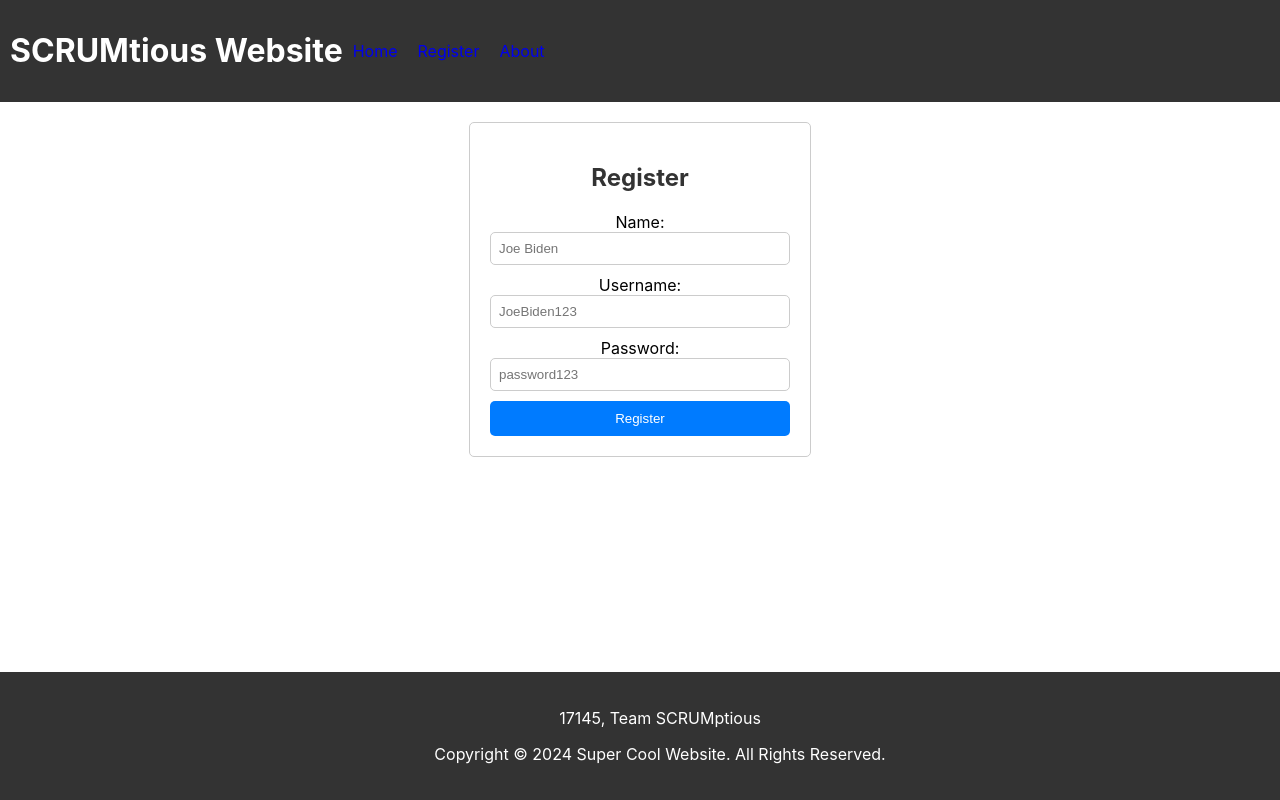
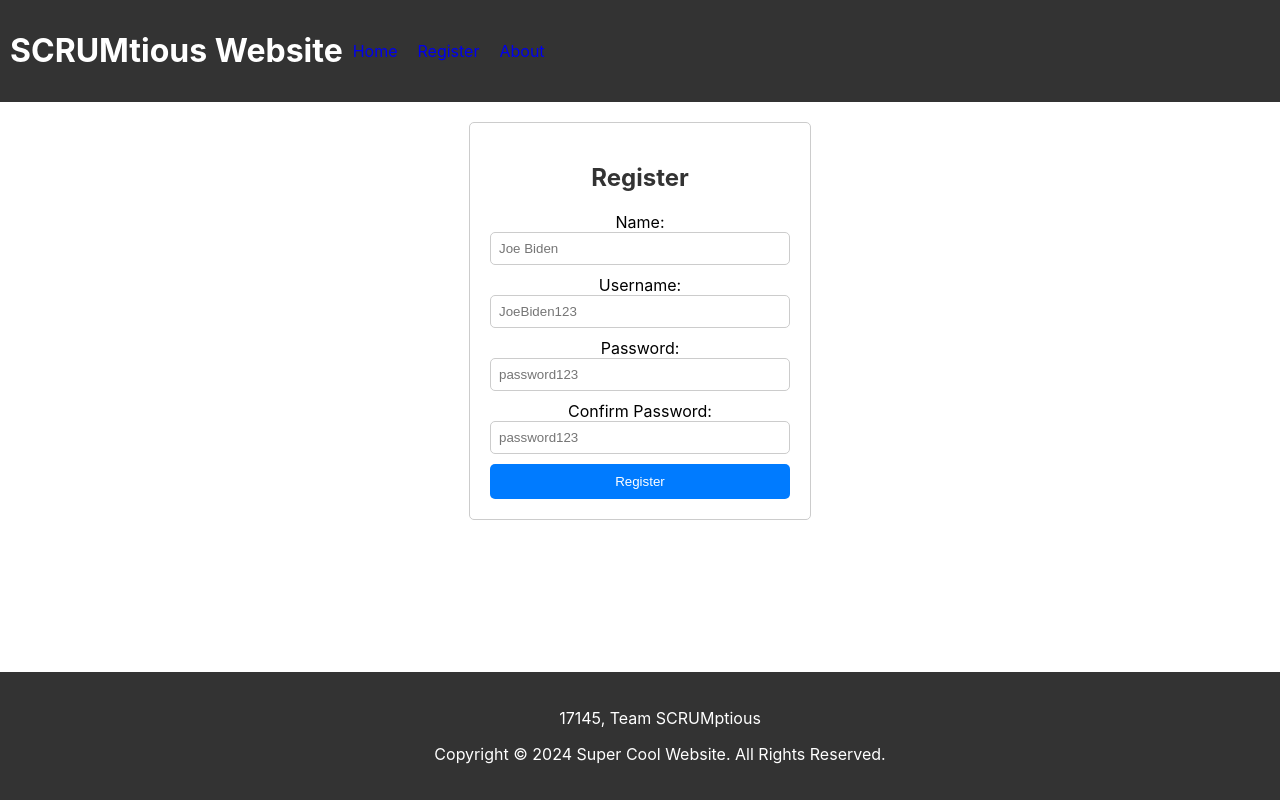
Before and after one commit to ChloePosluszny/17145-SCRUMptious, a React (Create React App) app in the folder hardwareset/: page /register in a window 1280 px wide. Built offline with nearby package versions, Linux system fonts and the light colour scheme.

Commit message:
added a confirm password feild and alert if passwords don't match

```diff
--- a/hardwareset/src/components/register.jsx
+++ b/hardwareset/src/components/register.jsx
@@ -4,13 +4,18 @@ function Register(){
     const [name, setName] = useState('')
     const [username, setUsername] = useState('');
     const [password, setPassword] = useState('');
+    const [confirmPassword, setConfirmPassword] = useState('');
 
     const handleRegister = (e) => {
           // Here you can implement your login logic
         e.preventDefault();
+        if(password != confirmPassword){
+          alert("Error: Passwords do not match")
+        }
         console.log('Name:', name)
         console.log('Username:', username);
         console.log('Password:', password);
+        console.log('Confirm Password:', confirmPassword);
     };
 
     return(
@@ -24,6 +29,9 @@ function Register(){
 
             <label htmlFor="password">Password:</label>
             <input type="password" style={styles.input}value={password} onChange={(e) => setPassword(e.target.value)} id="password" placeholder='password123' minLength={6} required />
+
+            <label htmlFor="confirmpassword">Confirm Password:</label>
+            <input type="password" style={styles.input}value={confirmPassword} onChange={(e) => setConfirmPassword(e.target.value)} id="confirmpassword" placeholder='password123' minLength={6} required />
 
             <button type="submit" style={styles.button}>Register</button>
 
```
